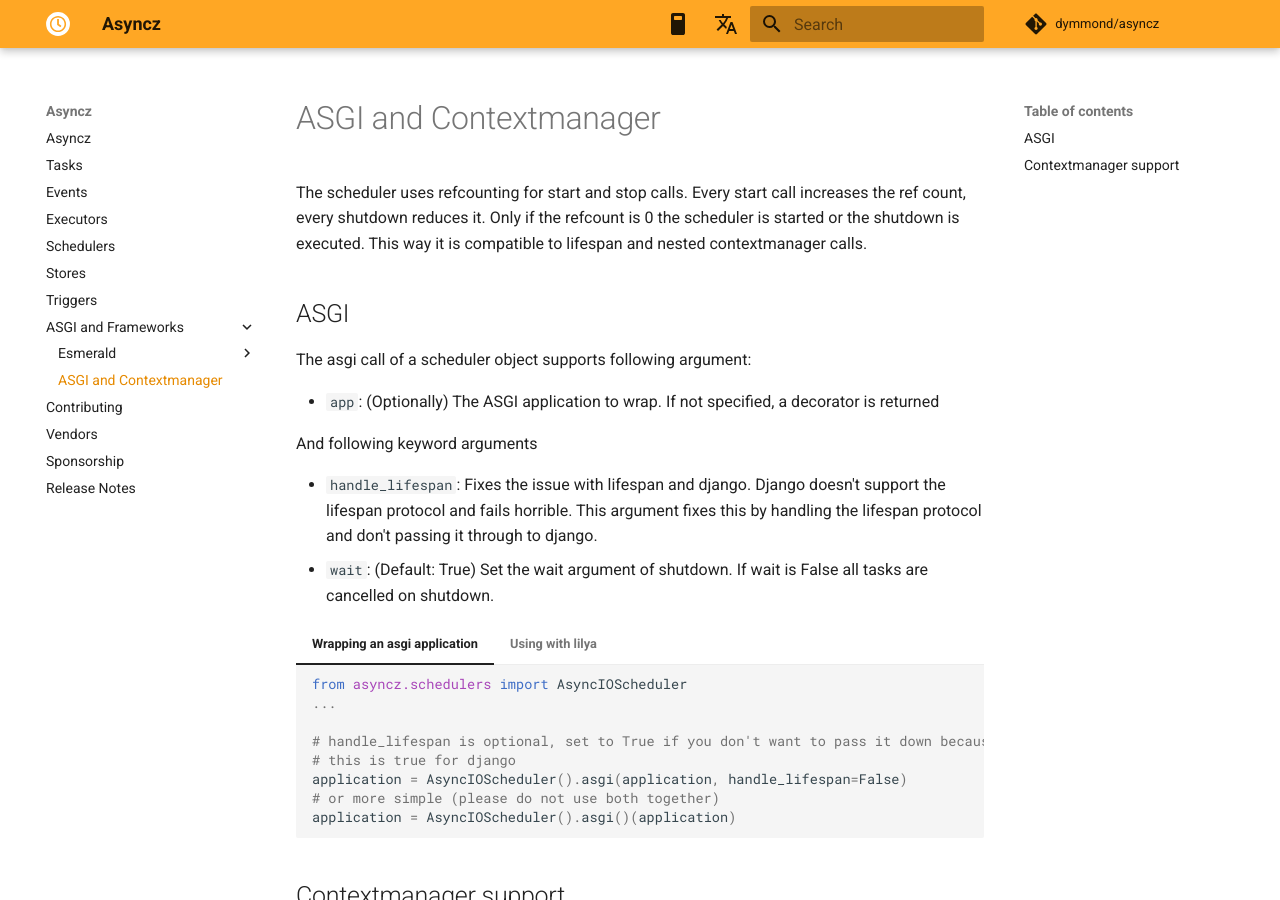
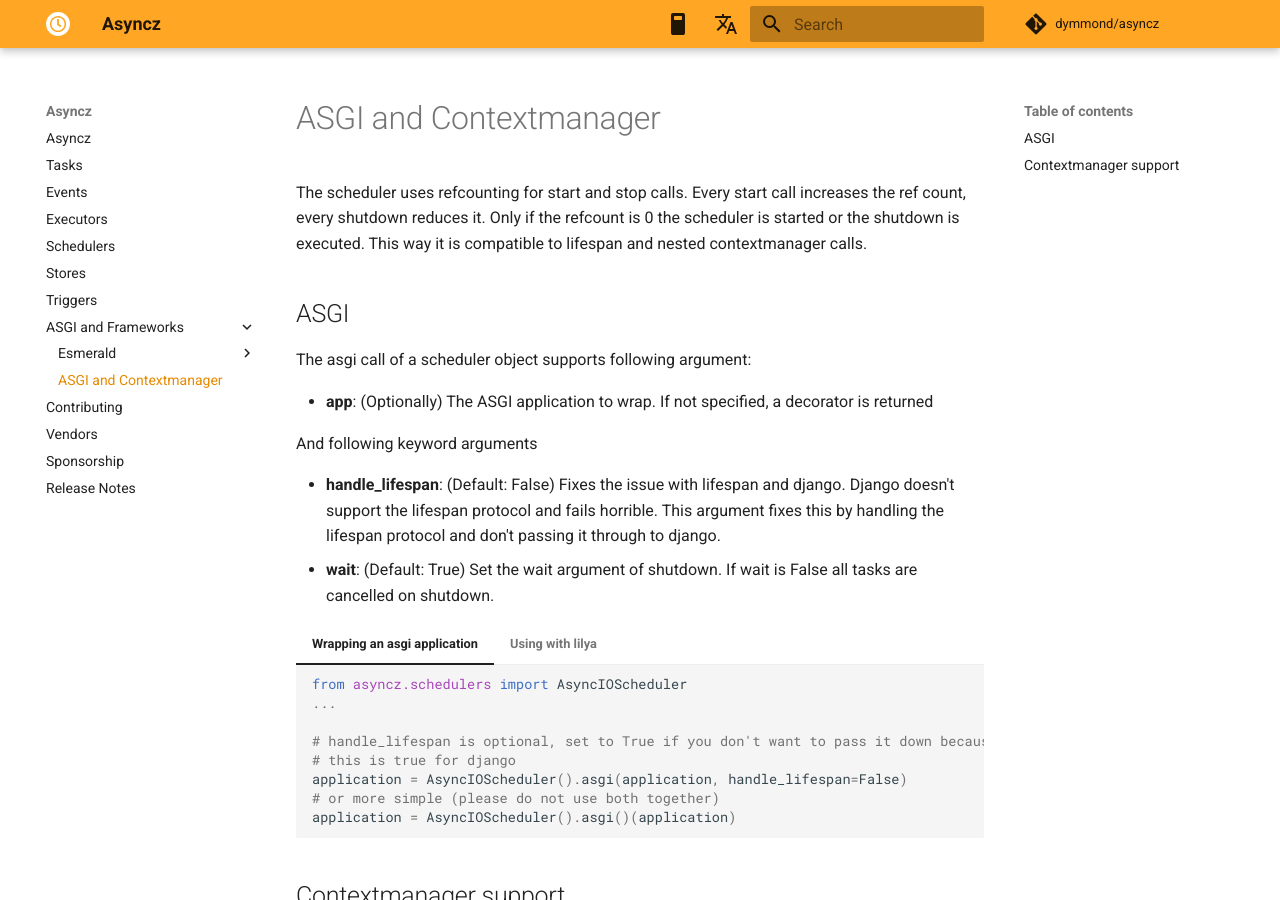
Before and after one commit to dymmond/asyncz, an MkDocs documentation site: the page built from docs/asgi.md, in a window 1280 px wide and 900 px high. Built offline with MkDocs 1.6.1 and Material for MkDocs 9.7.7, drawn with Linux system fonts in a browser that asks for light colours; comment, search, counter and statistics services are not loaded.

Commit message:
Changes:
- fixes docs and formatting

```diff
--- a/docs/asgi.md
+++ b/docs/asgi.md
@@ -10,13 +10,13 @@ This way it is compatible to lifespan and nested contextmanager calls.
 
 The asgi call of a scheduler object supports following argument:
 
-- `app`: (Optionally) The ASGI application to wrap. If not specified, a decorator is returned
+* **app**: (Optionally) The ASGI application to wrap. If not specified, a decorator is returned
 
 And following keyword arguments
 
-- `handle_lifespan`: Fixes the issue with lifespan and django. Django doesn't support the lifespan protocol and fails horrible.
-                     This argument fixes this by handling the lifespan protocol and don't passing it through to django.
-- `wait`: (Default: True) Set the wait argument of shutdown. If wait is False all tasks are cancelled on shutdown.
+* **handle_lifespan**: (Default: False) Fixes the issue with lifespan and django. Django doesn't support the lifespan protocol and fails horrible.
+                       This argument fixes this by handling the lifespan protocol and don't passing it through to django.
+* **wait**: (Default: True) Set the wait argument of shutdown. If wait is False all tasks are cancelled on shutdown.
 
 === "Wrapping an asgi application"
 
```
Also changed, not shown: docs/executors.md (+7 -0 lines).
